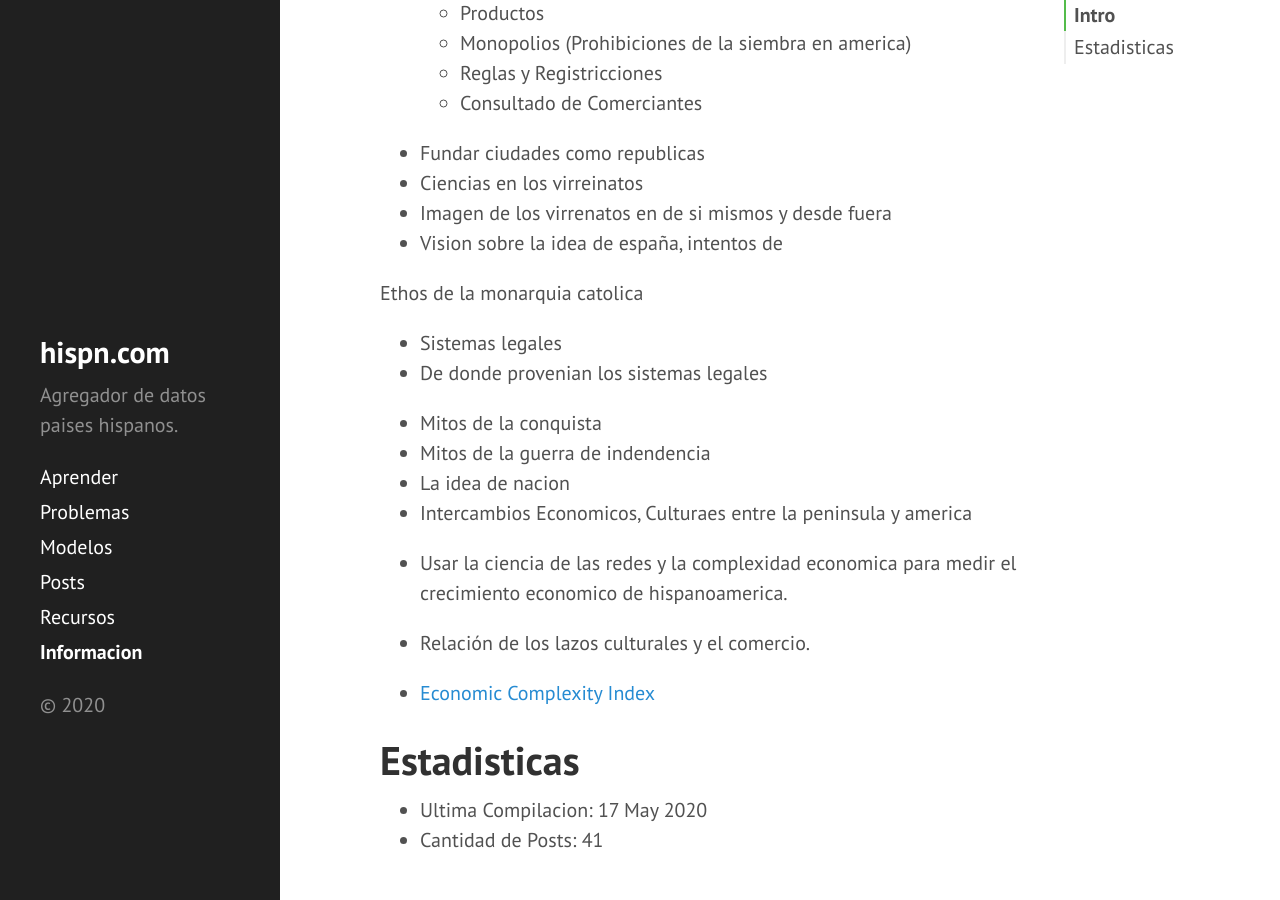
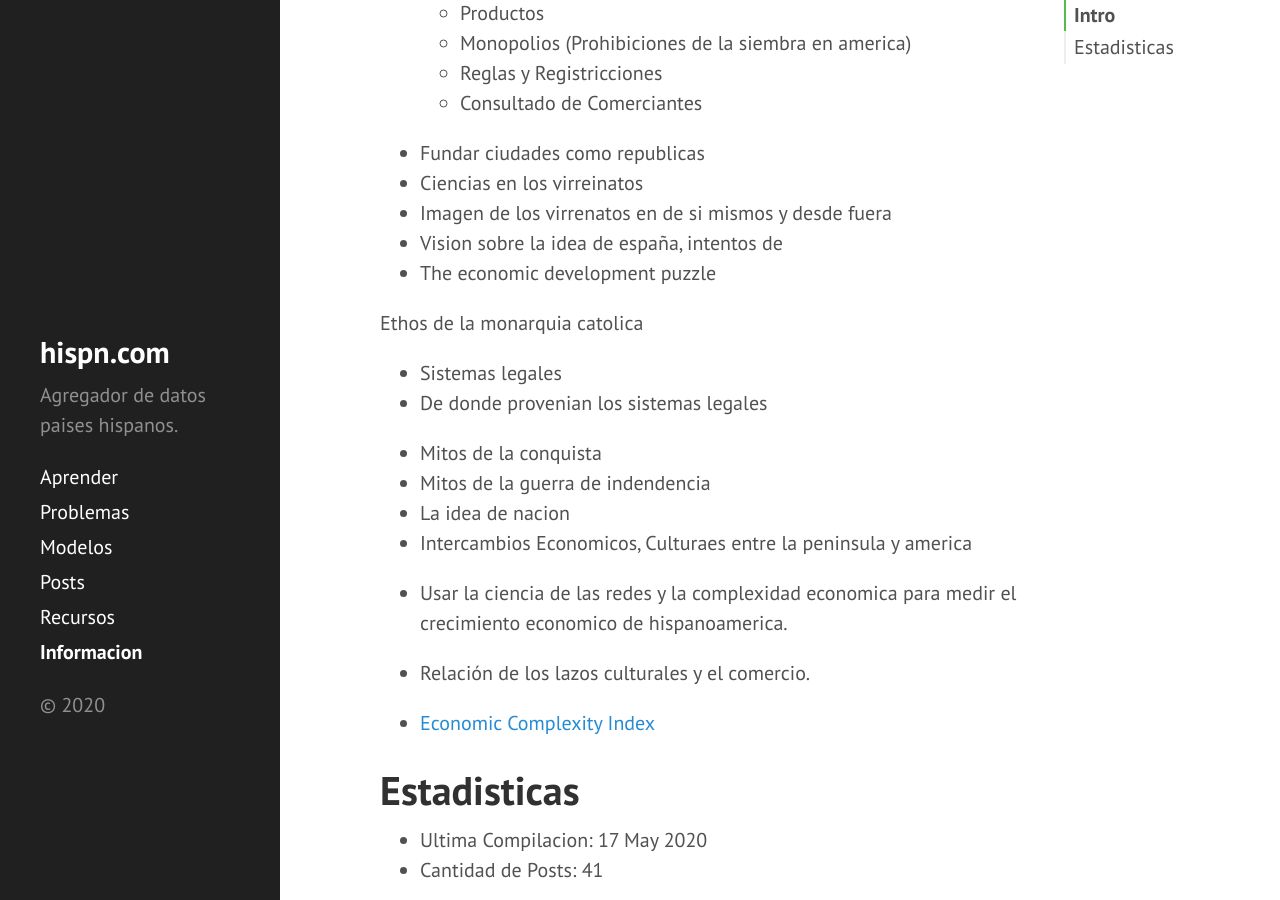
Before and after one commit to DanielBremont/hispn.github.io, a Jekyll site: the page built from pages/info.md, in a window 1280 px wide and 900 px high, scrolled down 739 px. Built offline with Jekyll 4.4.1, drawn with Linux system fonts in a browser that asks for light colours.

Commit message:
Nuevo commit

```diff
--- a/pages/info.md
+++ b/pages/info.md
@@ -35,6 +35,8 @@ El centro de estudio debe ser la indepedncia.
 * Ciencias  en los virreinatos
 * Imagen de los virrenatos en de si mismos y desde fuera
 * Vision sobre la idea de españa, intentos de
+* The economic development puzzle
+
 
 Ethos de la monarquia catolica
 
```
